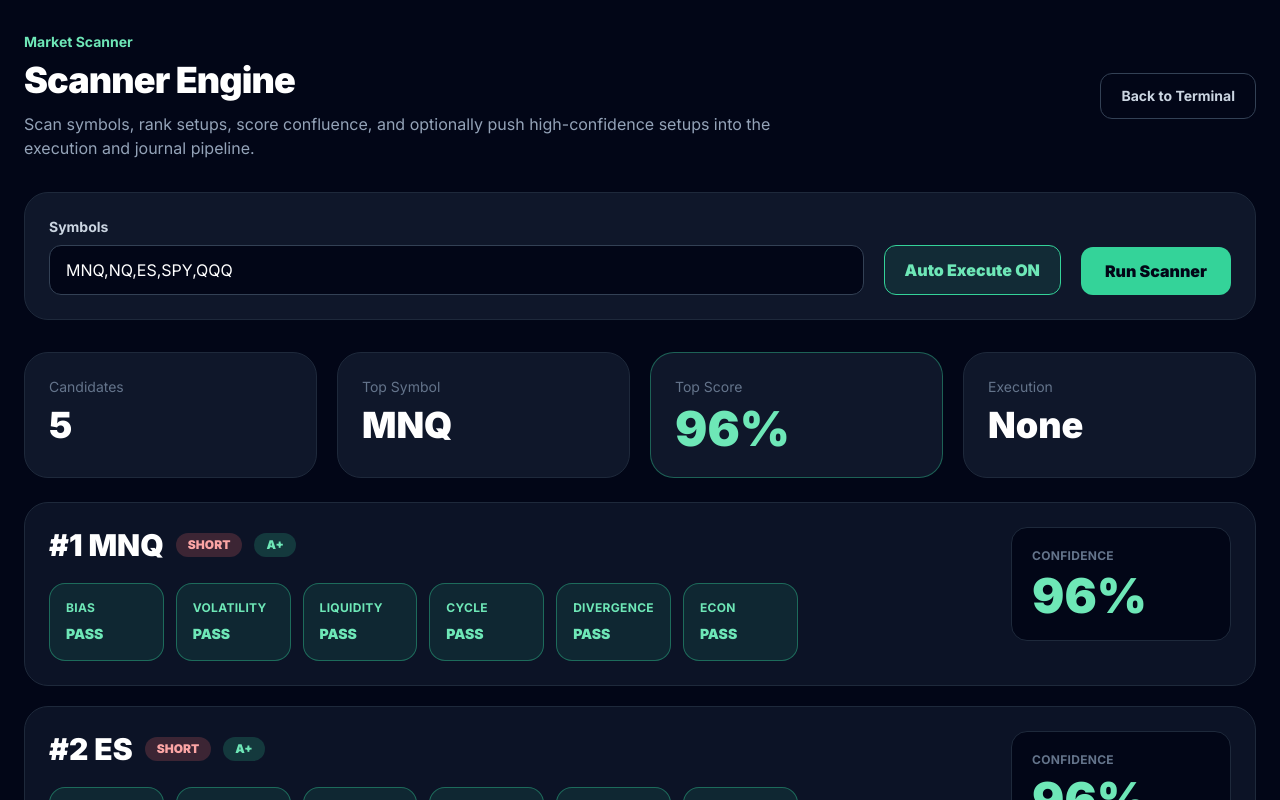
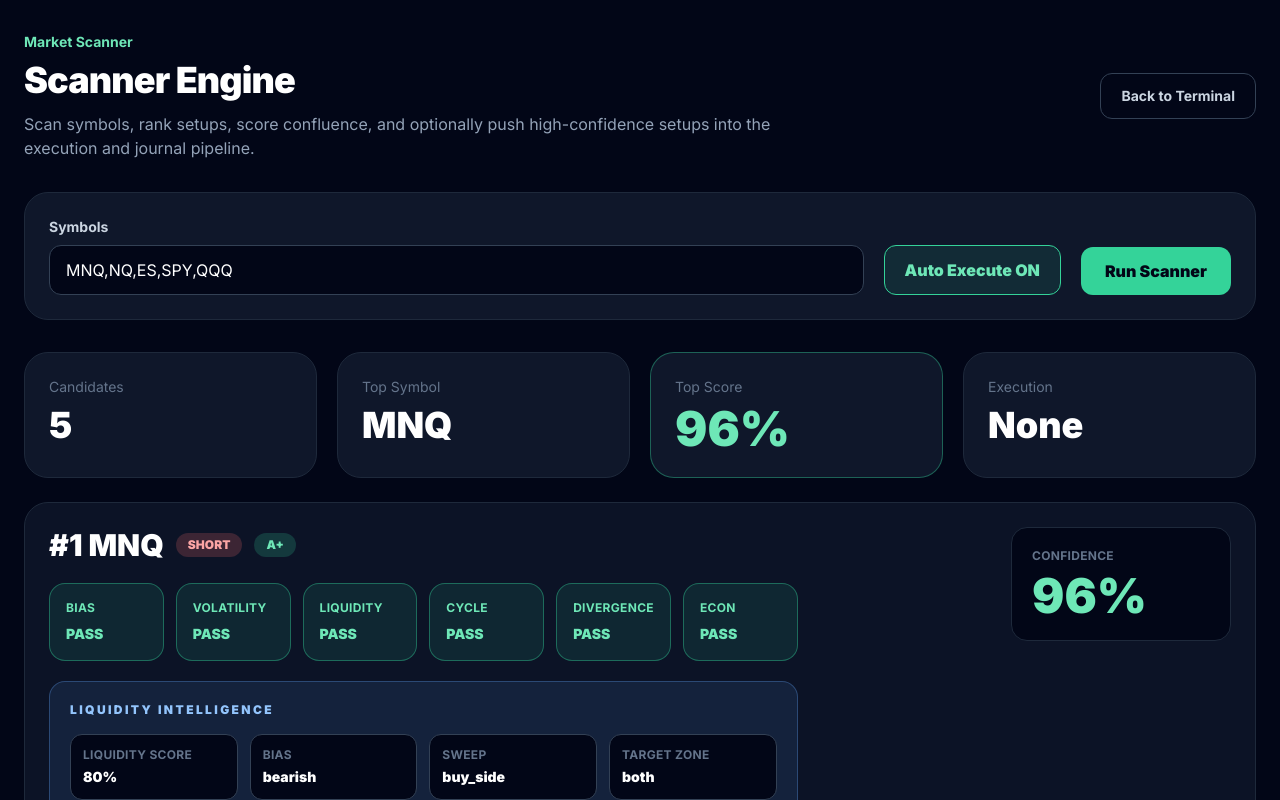
Before and after one commit to bearishbully-edge/bearishbullyedge.com, a Next.js app: page /dashboard/scanner in a window 1280 px wide. Both pictures are taken after a click on the button "Run Scanner". Shown: the top 800 px of the page. Built offline with nearby package versions, Linux system fonts and the light colour scheme; no server answers.

Commit message:
Show liquidity intelligence in scanner UI

```diff
--- a/app/dashboard/scanner/page.tsx
+++ b/app/dashboard/scanner/page.tsx
@@ -7,6 +7,15 @@ type ScanCandidate = {
   tradeSide: 'long' | 'short';
   confidenceScore: number;
   setupGrade: string;
+  liquidityAnalysis?: {
+    liquidityScore: number;
+    liquidityBias: string;
+    sweepDetected: boolean;
+    sweepDirection: string;
+    targetLiquidityZone: string;
+    stopRunProbability: number;
+    coachNote: string;
+  };
   conditions: {
     biasAligned: boolean;
     volatilityExpansion: boolean;
@@ -251,6 +260,49 @@ export default function ScannerPage() {
                               active={candidate.conditions.economicRiskClear}
                             />
                           </div>
+                          {candidate.liquidityAnalysis && (
+                            <div className="mt-5 rounded-2xl border border-blue-400/30 bg-blue-400/10 p-5">
+                              <div className="mb-4 text-xs font-black uppercase tracking-[0.2em] text-blue-300">
+                                Liquidity Intelligence
+                              </div>
+
+                              <div className="grid gap-3 sm:grid-cols-2 lg:grid-cols-4">
+                                <Metric
+                                  label="Liquidity Score"
+                                  value={`${candidate.liquidityAnalysis.liquidityScore}%`}
+                                />
+
+                                <Metric
+                                  label="Bias"
+                                  value={candidate.liquidityAnalysis.liquidityBias}
+                                />
+
+                                <Metric
+                                  label="Sweep"
+                                  value={candidate.liquidityAnalysis.sweepDirection}
+                                />
+
+                                <Metric
+                                  label="Target Zone"
+                                  value={candidate.liquidityAnalysis.targetLiquidityZone}
+                                />
+
+                                <Metric
+                                  label="Stop Run"
+                                  value={`${candidate.liquidityAnalysis.stopRunProbability}%`}
+                                />
+
+                                <Metric
+                                  label="Sweep Detected"
+                                  value={candidate.liquidityAnalysis.sweepDetected ? 'YES' : 'NO'}
+                                />
+                              </div>
+
+                              <p className="mt-4 text-sm leading-6 text-blue-100">
+                                {candidate.liquidityAnalysis.coachNote}
+                              </p>
+                            </div>
+                          )}
                         </div>
 
                         <div className="lg:min-w-[220px]">
@@ -339,6 +391,20 @@ function StatCard({
   );
 }
 
+function Metric({ label, value }: { label: string; value: string }) {
+  return (
+    <div className="rounded-xl border border-slate-700 bg-slate-950 p-3">
+      <div className="text-xs font-bold uppercase tracking-wide text-slate-500">
+        {label}
+      </div>
+
+      <div className="mt-1 text-sm font-black text-white">
+        {value}
+      </div>
+    </div>
+  );
+}
+
 function Condition({ label, active }: { label: string; active: boolean }) {
   return (
     <div
```
